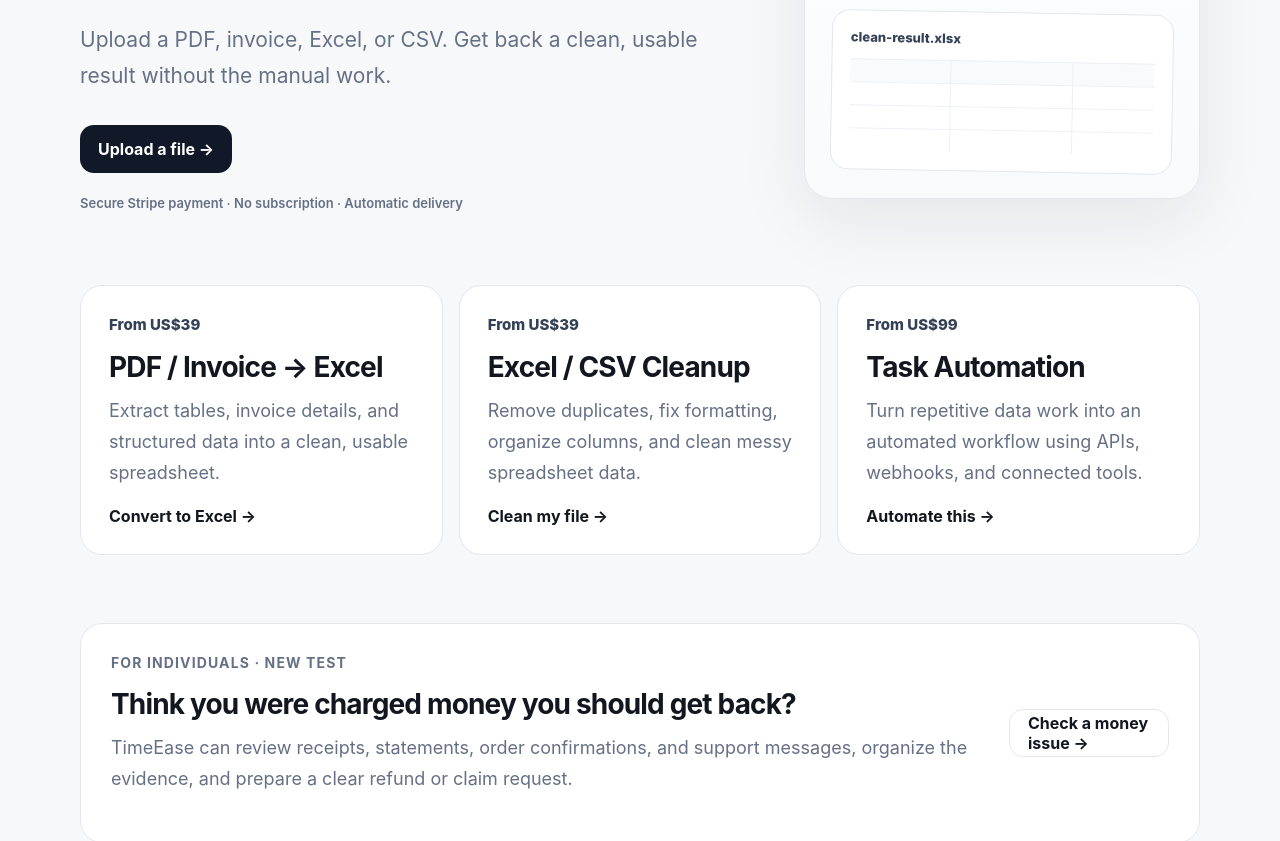
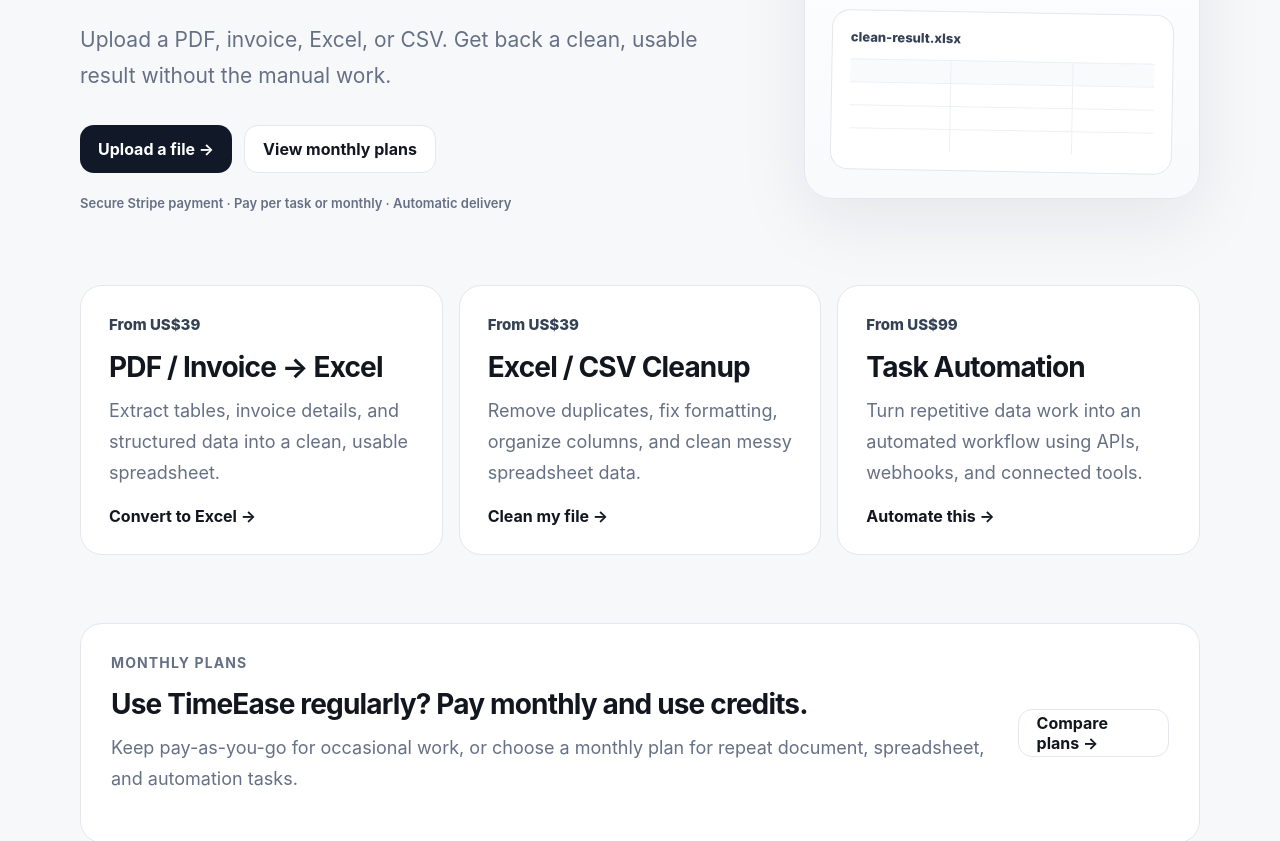
Before and after one commit to goplanetdigital/timeease-web, a Next.js app: page / in a window 1280 px wide. Shown: the part 420-1261 px from the top of the page. Built offline with nearby package versions, Linux system fonts and the light colour scheme.

Commit message:
Expose TimeEase monthly plans

```diff
--- a/app/page.tsx
+++ b/app/page.tsx
@@ -16,10 +16,13 @@ export default function HomePage() {
             <Link className="button primary" href="/upload">
               Upload a file →
             </Link>
+            <Link className="button secondary" href="/pricing">
+              View monthly plans
+            </Link>
           </div>
 
           <div className="trust-line">
-            Secure Stripe payment · No subscription · Automatic delivery
+            Secure Stripe payment · Pay per task or monthly · Automatic delivery
           </div>
         </div>
 
@@ -86,17 +89,16 @@ export default function HomePage() {
 
       <section className="cta-panel">
         <div>
-          <div className="eyebrow">For individuals · New test</div>
-          <h2>Think you were charged money you should get back?</h2>
+          <div className="eyebrow">Monthly plans</div>
+          <h2>Use TimeEase regularly? Pay monthly and use credits.</h2>
           <p>
-            TimeEase can review receipts, statements, order confirmations, and
-            support messages, organize the evidence, and prepare a clear refund
-            or claim request.
+            Keep pay-as-you-go for occasional work, or choose a monthly plan
+            for repeat document, spreadsheet, and automation tasks.
           </p>
         </div>
 
-        <Link className="button secondary" href="/recover-money">
-          Check a money issue →
+        <Link className="button secondary" href="/pricing">
+          Compare plans →
         </Link>
       </section>
 
```
